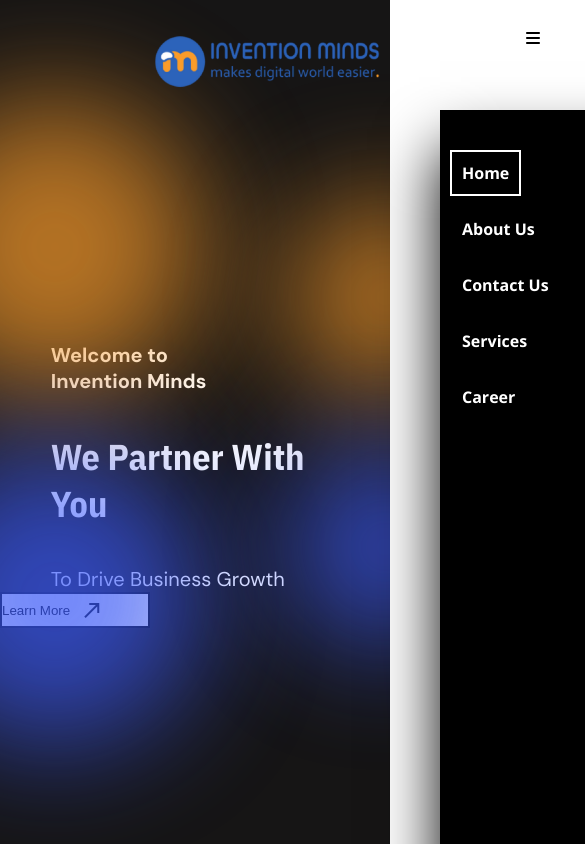
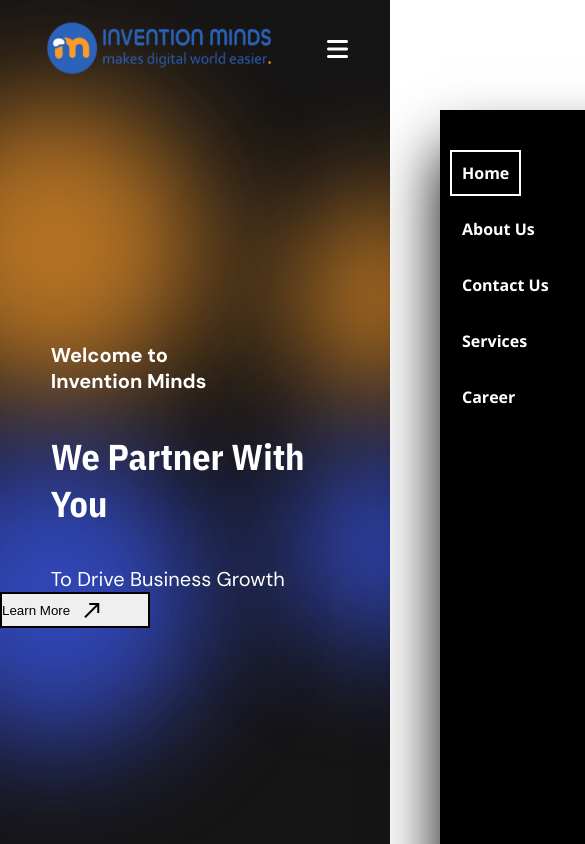
Before and after one commit to Rithish06/home, a React (Vite) app: page / in a window 390 px wide. Shown: the top 844 px of the page, 585 px wide, since content can reach past the window. Built offline with nearby package versions, Linux system fonts and the light colour scheme.

Commit message:
bugs in navbar

```diff
--- a/src/css/header.css
+++ b/src/css/header.css
@@ -1,11 +1,16 @@
 #navbar{
     display: flex;
-    justify-content: space-between;
-    padding: 30px 100px 30px 150px;
+    justify-content: space-around;
+    align-items: center;
     background-color: transparent;
     position: absolute;
     width: 100%;
     z-index: 1;
+    height: 100px;
+}
+
+.logo_container{
+    width: 30%;
 }
 
 .logo{
@@ -19,9 +24,7 @@
     display: flex;
     gap: 10px;
 }
-NavLink{
-    text-decoration: none;
-}
+
 .navlist_item{
     color: white;
     list-style-type: none;
@@ -39,6 +42,9 @@ NavLink{
   border: 2px solid #fff;
 }
 
+#mobile{
+    display: none;
+}
 
 
 
@@ -64,6 +70,8 @@ NavLink{
     }
     #mobile {
         display: block;
+        color: #fff;
+        font-size: 1.5rem;
     }
     .nav_list_item {
         font-size: 24px;
--- a/src/css/home.css
+++ b/src/css/home.css
@@ -103,6 +103,7 @@
 
         height: 85vh;
         margin-top: -85vh;
+        position: relative;
         display: flex;
         flex-direction: column;
         justify-content: center;
```
